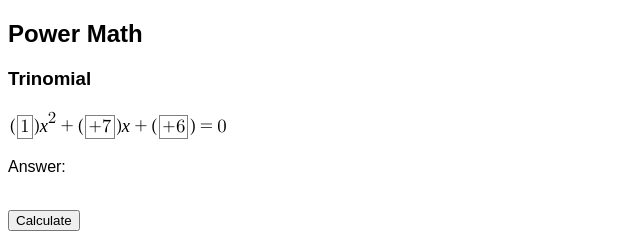
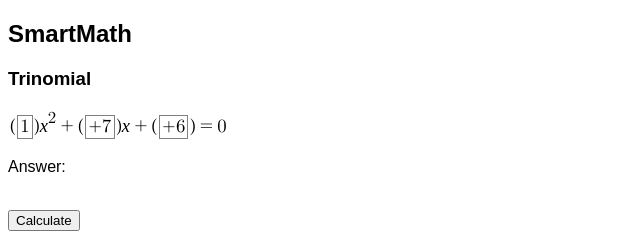
Before and after one commit to iwandejong/smartmath, a plain HTML site: page index.html in a window 1280 px wide. Shown: the top 240 px of the page, 0-640 px from the left. Drawn offline with nearby package versions, Linux system fonts and the light colour scheme.

Commit message:
Update index.html

```diff
--- a/index.html
+++ b/index.html
@@ -1,7 +1,7 @@
 <!Doctype html>
 <html>
     <head>
-        <title>Power Math</title>
+        <title>SmartMath</title>
         <link rel="stylesheet" href="mathquill.css"/>
         <script src="https://ajax.googleapis.com/ajax/libs/jquery/1.11.0/jquery.min.js"></script>
         <script src="mathquill.js"></script>
@@ -17,7 +17,7 @@
     </head>
     <body>
         <section class="trinomial">
-        <h1>Power Math</h1>
+        <h1>SmartMath</h1>
         <h3>Trinomial</h3>
         <span id="trinomial">
             (\MathQuillMathField{1})x^2 + (\MathQuillMathField{+7})x + (\MathQuillMathField{+6}) = 0
```
